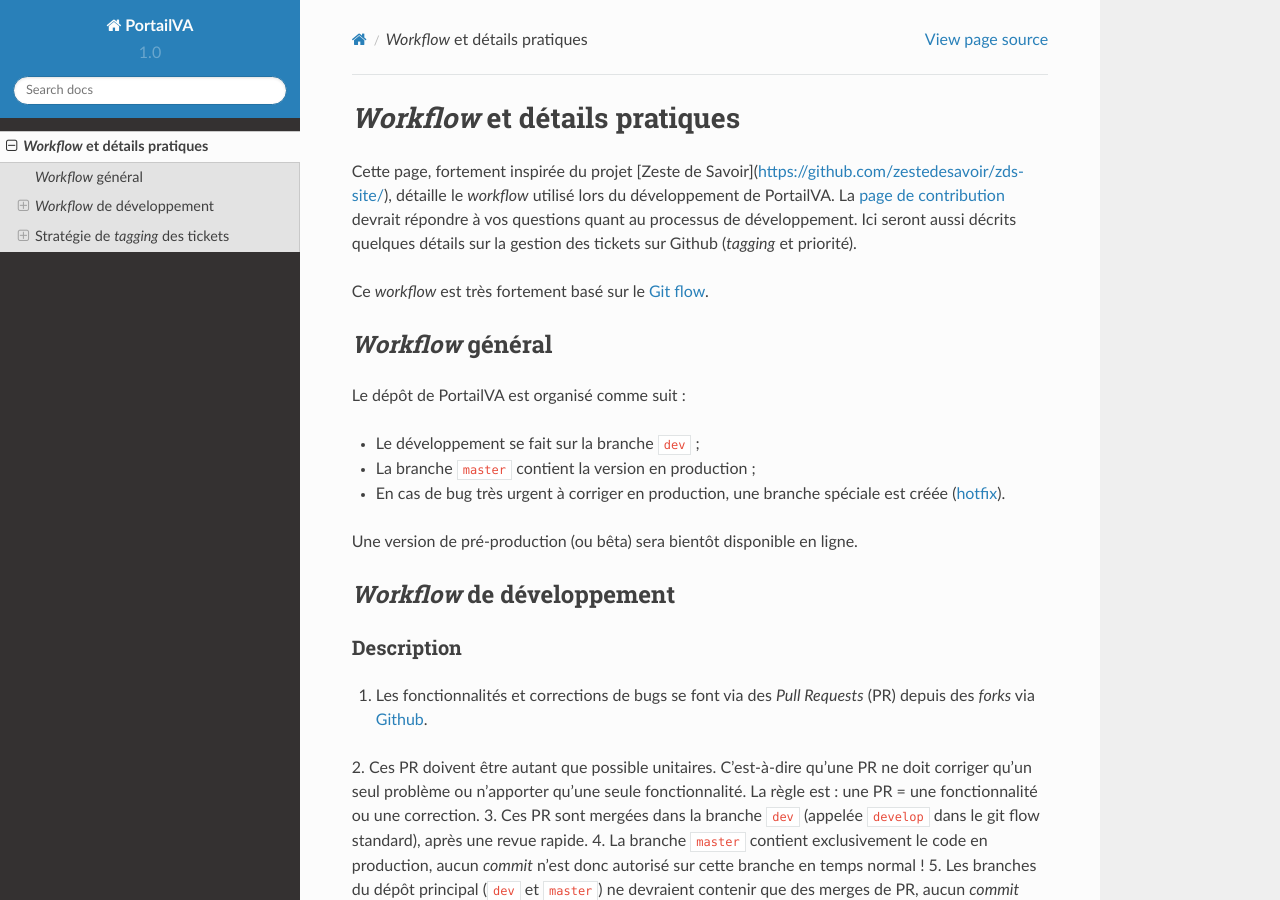
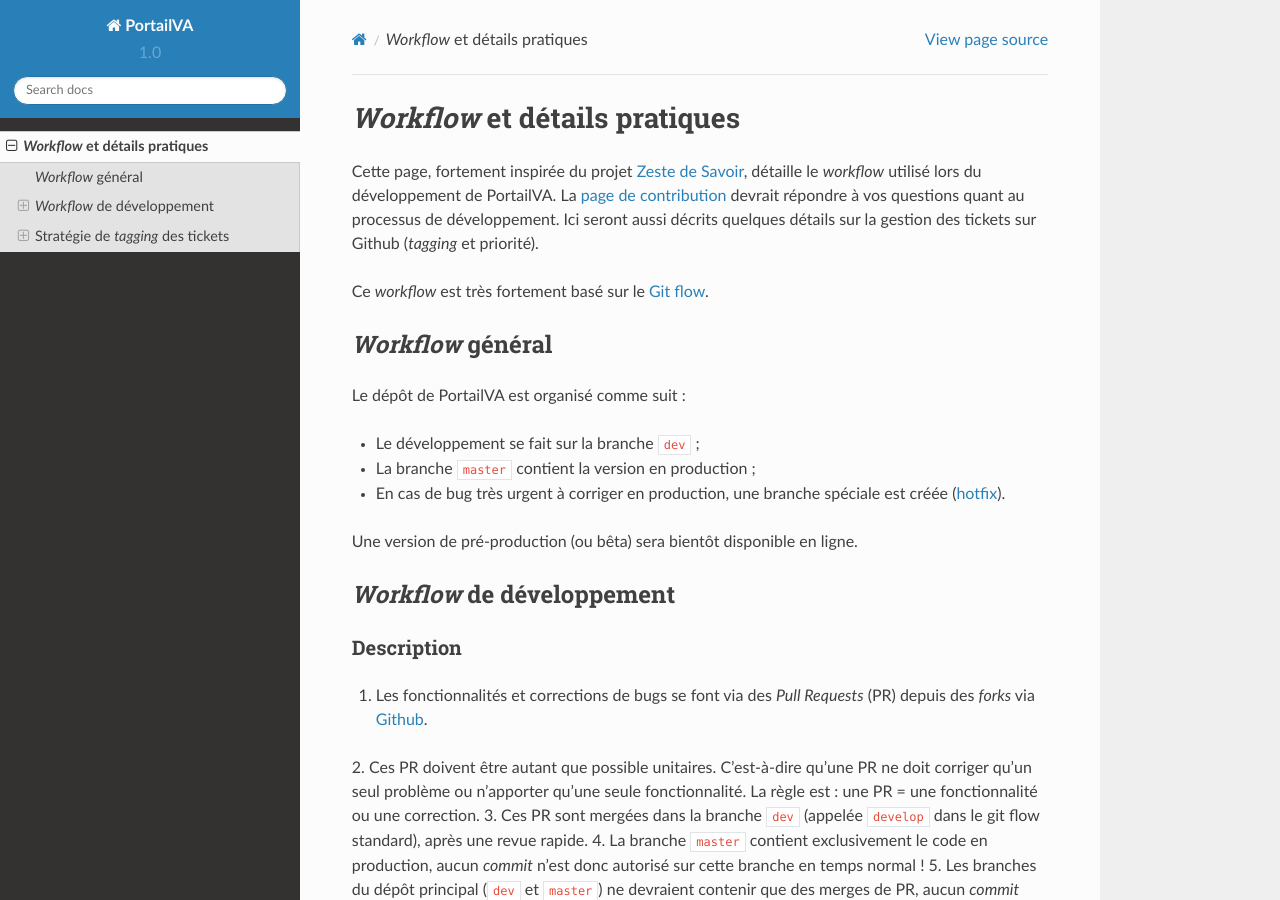
Before and after one commit to BdEINSALyon/portailva, a Sphinx documentation site: the page built from doc/source/workflow.rst, in a window 1280 px wide and 900 px high. Built offline with Sphinx 7.4.7 and the Read the Docs theme 2.0.0, drawn with Linux system fonts in a browser that asks for light colours.

Commit message:
Fix syntax error on doc

```diff
--- a/doc/source/workflow.rst
+++ b/doc/source/workflow.rst
@@ -2,7 +2,7 @@
 *Workflow* et détails pratiques
 ===============================
 
-Cette page, fortement inspirée du projet [Zeste de Savoir](https://github.com/zestedesavoir/zds-site/), détaille le
+Cette page, fortement inspirée du projet `Zeste de Savoir <https://github.com/zestedesavoir/zds-site>`__, détaille le
 *workflow* utilisé lors du développement de PortailVA. La `page de contribution <https://github.com/VAINSALyon/portailva/blob/dev/CONTRIBUTING.md>`__
 devrait répondre à vos questions quant au processus de développement. Ici seront aussi décrits quelques détails sur la
 gestion des tickets sur Github (*tagging* et priorité).
```
